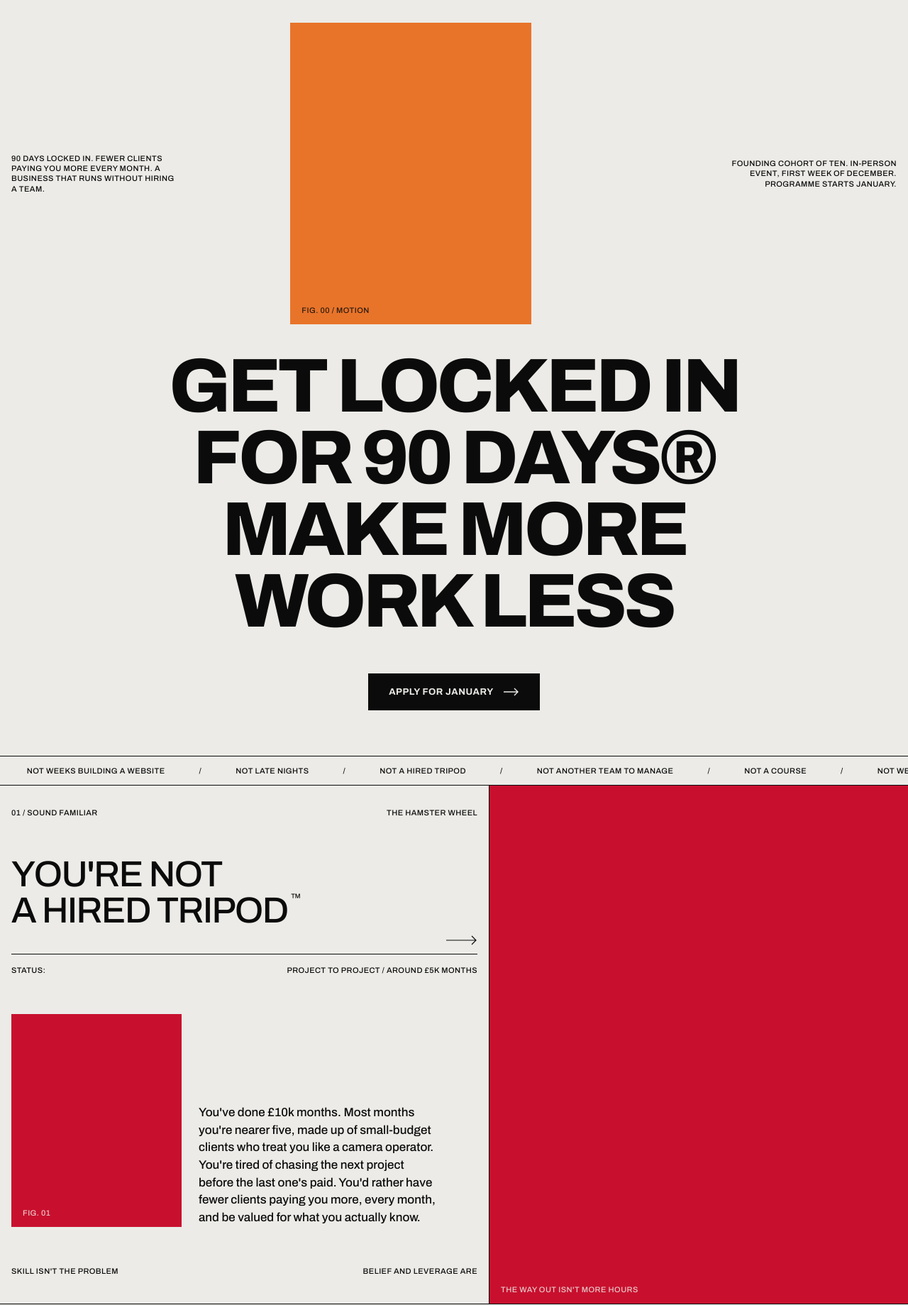
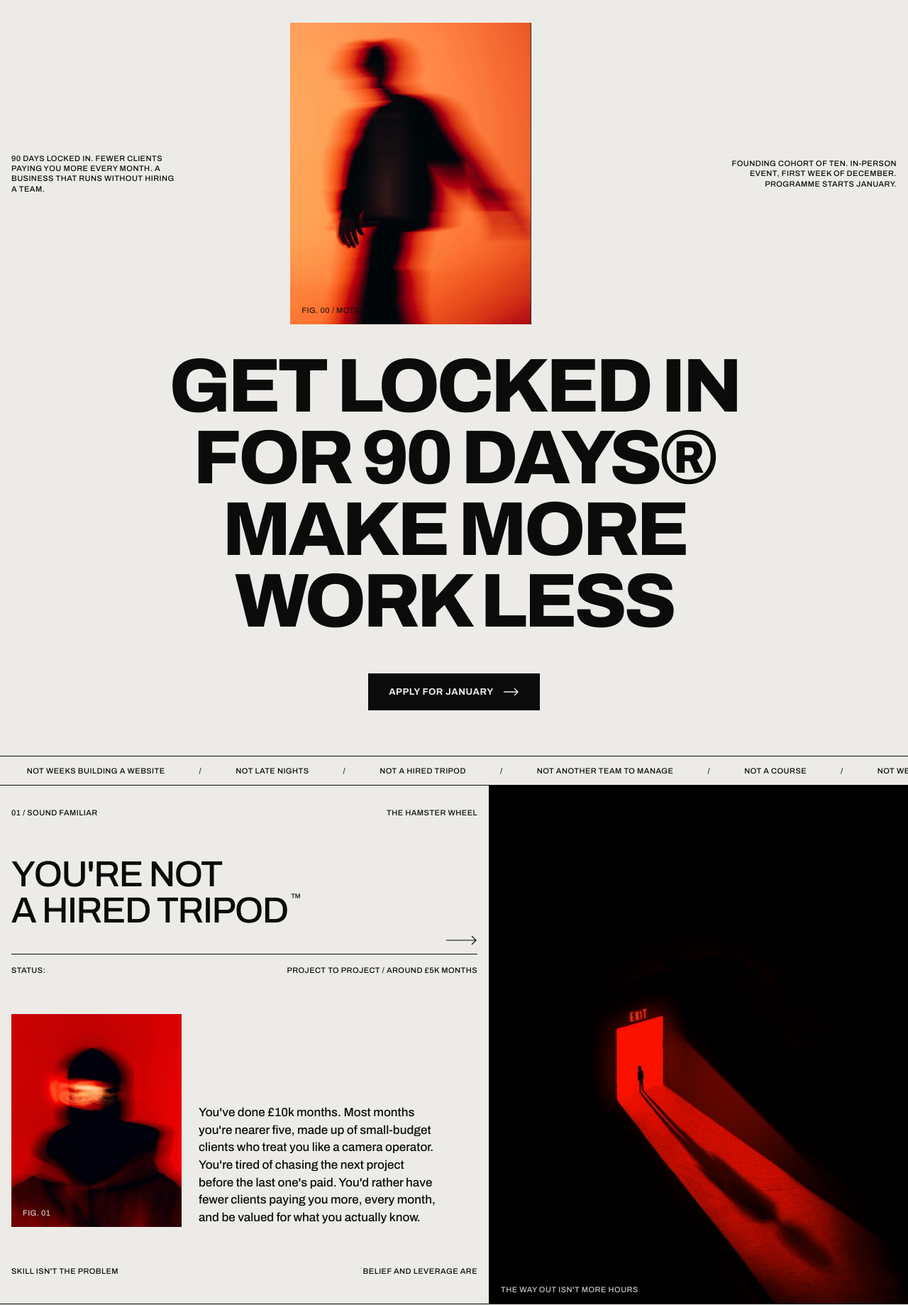
Before and after one commit to madebycompound/lockedindept, a plain HTML site: page 90-days/index.html in a window 1280 px wide. Shown: the part 348-2187 px from the top of the page at 71% size. Drawn offline with Linux system fonts and the light colour scheme.

Commit message:
Add placeholder photography until own shoot
Co-Authored-By: Claude Fable 5.1 <noreply@anthropic.com>
Claude-Session: https://claude.ai/code/session_0162vPacZ6G6fVVQsFYMbW1s

```diff
--- a/90-days/index.html
+++ b/90-days/index.html
@@ -107,7 +107,7 @@ img{max-width:100%}
 <h1 class="big"><span class="mask"><span class="up" style="animation-delay:.05s">Locked In</span></span><span class="mask"><span class="up" style="animation-delay:.15s">Dept.© Est.26</span></span></h1>
 <div class="mid">
 <p class="lbl in" style="animation-delay:.9s;text-align:left">90 days locked in. Fewer clients paying you more every month. A business that runs without hiring a team.</p>
-<div class="fig o in" style="animation-delay:.5s"><span class="cap lbl">Fig. 00 / Motion</span></div>
+<div class="fig o in" style="animation-delay:.5s"><img src="/img/orange-motion.jpg" alt="" style="position:absolute;inset:0;width:100%;height:100%;object-fit:cover;object-position:center 30%"><span class="cap lbl">Fig. 00 / Motion</span></div>
 <p class="lbl in" style="animation-delay:1s;text-align:right;margin-left:auto">Founding cohort of ten. In-person event, first week of December. Programme starts January.</p>
 </div>
 <p class="big lines"><span class="mask"><span class="up" style="animation-delay:1.1s">Get locked in</span></span><span class="mask"><span class="up" style="animation-delay:1.2s">For 90 days®</span></span><span class="mask"><span class="up" style="animation-delay:1.3s">Make more</span></span><span class="mask"><span class="up" style="animation-delay:1.4s">Work less</span></span></p>
@@ -129,12 +129,12 @@ img{max-width:100%}
 <div class="meta lbl" style="margin-top:16px"><span>Status:</span><span>Project to project / Around £5k months</span></div>
 </div>
 <div style="display:flex;flex-wrap:wrap;gap:24px;align-items:flex-end">
-<div class="fig r wp" style="flex:0 1 240px;min-width:180px;aspect-ratio:4/5;max-width:100%"><span class="cap lbl">Fig. 01</span></div>
+<div class="fig r wp" style="flex:0 1 240px;min-width:180px;aspect-ratio:4/5;max-width:100%"><img src="/img/red-blur.jpg" alt="" style="position:absolute;inset:0;width:100%;height:100%;object-fit:cover;object-position:center 30%"><span class="cap lbl">Fig. 01</span></div>
 <p class="rv" style="flex:1 1 200px;font-size:17px;line-height:1.45;max-width:340px">You've done £10k months. Most months you're nearer five, made up of small-budget clients who treat you like a camera operator. You're tired of chasing the next project before the last one's paid. You'd rather have fewer clients paying you more, every month, and be valued for what you actually know.</p>
 </div>
 <div class="meta lbl"><span>Skill isn't the problem</span><span>Belief and leverage are</span></div>
 </div>
-<div class="fig r wp" style="flex:1 1 420px;min-height:520px"><span class="cap lbl">The way out isn't more hours</span></div>
+<div class="fig r wp" style="flex:1 1 420px;min-height:520px"><img src="/img/red-exit.jpg" alt="" style="position:absolute;inset:0;width:100%;height:100%;object-fit:cover;object-position:center 70%"><span class="cap lbl">The way out isn't more hours</span></div>
 </section>
 
 <section class="rule" aria-label="The real work">
@@ -191,7 +191,7 @@ img{max-width:100%}
 </section>
 
 <section class="rule split" aria-label="Before">
-<div class="fig b wp" style="flex:999 1 640px;min-height:480px"><span class="cap lbl">Fig. 02 / Before</span></div>
+<div class="fig b wp" style="flex:999 1 640px;min-height:480px"><img src="/img/blue-chair.jpg" alt="" style="position:absolute;inset:0;width:100%;height:100%;object-fit:cover;object-position:center 55%"><span class="cap lbl">Fig. 02 / Before</span></div>
 <div class="cell" style="flex:1 1 280px;border-left:1px solid var(--ink);justify-content:space-between;gap:40px;padding-top:32px;padding-bottom:32px">
 <span class="lbl">Fig. 02 / Before</span>
 <p class="big rv" style="font-size:clamp(30px,3vw,44px);line-height:.95;letter-spacing:-.04em">Burnt out<br>at £5k a month<br>is a choice.</p>
```
Also changed, not shown: index.html (+4 -4 lines), img/blue-chair.jpg (added), img/orange-motion.jpg (added), img/red-blur.jpg (added), img/red-exit.jpg (added).
